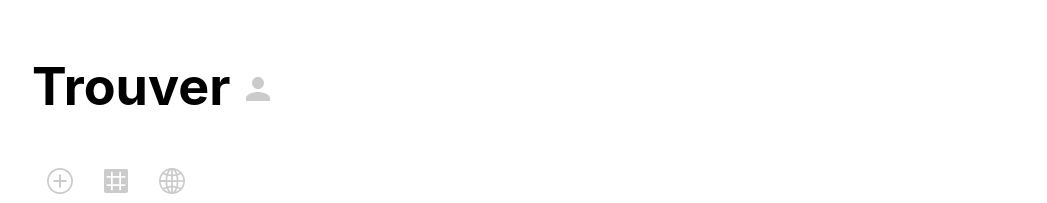
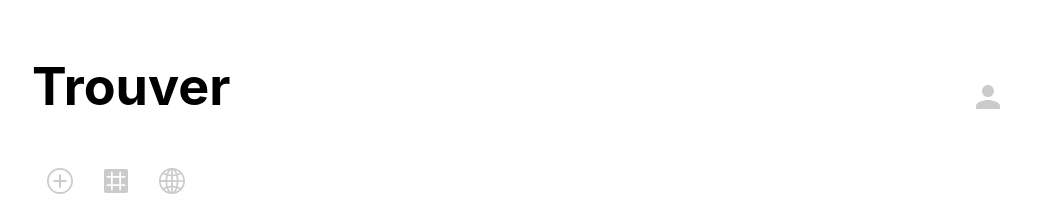
Before and after one commit to sagar7p/trouver, a React (Create React App) app in the folder web-app/: page / in a window 1280 px wide. Shown: the top 203 px of the page, without its empty margins (116-1163 px from the left). Built offline with nearby package versions, Linux system fonts and the light colour scheme.

Commit message:
Fix profile icon position

```diff
--- a/web-app/src/components/Header/Header.tsx
+++ b/web-app/src/components/Header/Header.tsx
@@ -16,10 +16,10 @@ class Header extends React.Component<HeaderProps> {
         return (
             <div className="header-conatiner">
                 <div className="header-title">
-                    <div className="left-block">
+                    <div>
                         <h1>Trouver</h1>
                     </div>
-                    <div className="right-block">
+                    <div style={{paddingTop: "5%"}}>
                         <button><IoMdPerson /></button>
                     </div>
                 </div>
--- a/web-app/src/styles/header.css
+++ b/web-app/src/styles/header.css
@@ -21,13 +21,6 @@ button:hover {
 }
 
 .header-title {
-    text-align: justify;
+    display: flex;
+    justify-content: space-between;
 }
-
-.left-block {
-    display: inline-block;
-}
-
-.right-block {
-    display: inline-block;
-}
```
